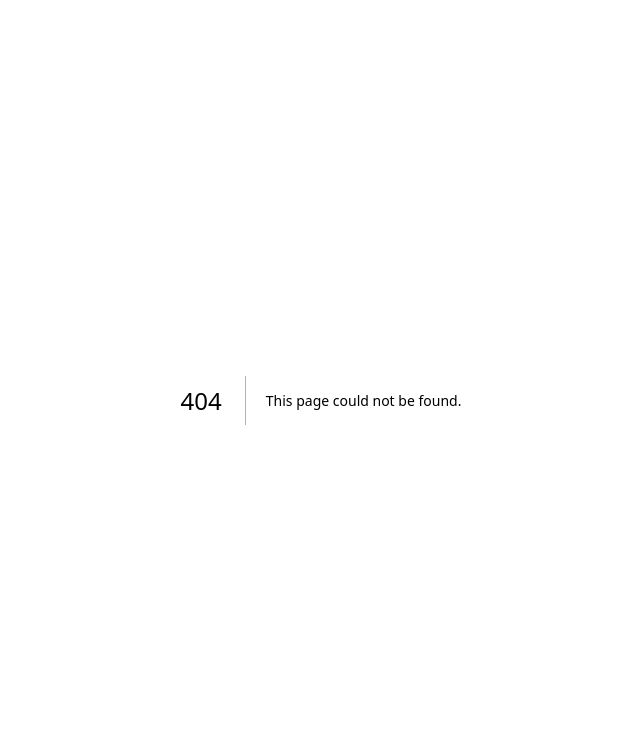
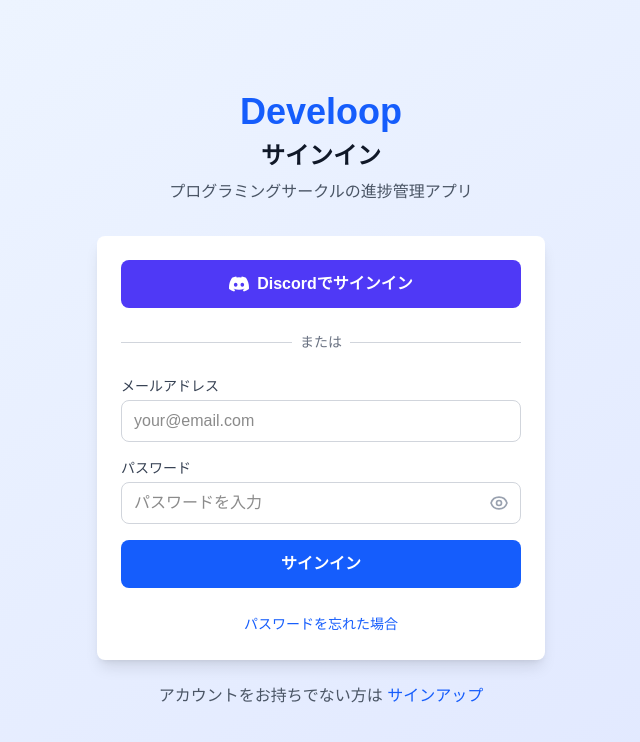
Before and after one commit to develoop-official/develop-site, a Next.js app: page /auth/signin in a window 1280 px wide. Before the commit this address had no page. Shown: the top 742 px of the page, without its empty margins (319-959 px from the left). Built offline with nearby package versions, Linux system fonts and the light colour scheme.

Commit message:
feat(auth): サインインページを追加（Discord OAuth導線/Emailフォーム） (DV001)

```diff
--- /dev/null
+++ b/app/auth/signin/page.tsx
@@ -0,0 +1,195 @@
+/**
+ * @file auth/signin/page.tsx
+ * @description サインインページ - Discord OAuth + Email/Password認証
+ */
+
+'use client';
+
+import { useState } from 'react';
+import { useRouter } from 'next/navigation';
+import Link from 'next/link';
+
+/**
+ * サインインページコンポーネント
+ * @returns {JSX.Element} サインインページコンポーネント
+ */
+export default function SignInPage() {
+  const router = useRouter();
+  const [formData, setFormData] = useState({
+    email: '',
+    password: ''
+  });
+
+  const [isSubmitting, setIsSubmitting] = useState(false);
+  const [showPassword, setShowPassword] = useState(false);
+
+  /**
+   * フォームデータの更新処理
+   * @param {string} field - フィールド名
+   * @param {string} value - 値
+   */
+  const handleInputChange = (field: string, value: string) => {
+    setFormData(prev => ({
+      ...prev,
+      [field]: value
+    }));
+  };
+
+  /**
+   * Email/Passwordサインイン処理
+   * @param {React.FormEvent} e - フォームイベント
+   */
+  const handleEmailSignIn = async (e: React.FormEvent) => {
+    e.preventDefault();
+    setIsSubmitting(true);
+
+    try {
+      // TODO: Supabase Authでサインイン
+      console.log('サインイン試行:', formData);
+
+      // 成功時の処理
+      alert('サインインに成功しました！');
+      router.push('/');
+    } catch (error) {
+      console.error('サインインエラー:', error);
+      alert('サインインに失敗しました。もう一度お試しください。');
+    } finally {
+      setIsSubmitting(false);
+    }
+  };
+
+  /**
+   * Discord OAuth認証処理
+   */
+  const handleDiscordSignIn = async () => {
+    try {
+      // TODO: Discord OAuth認証の実装
+      console.log('Discord OAuth認証開始');
+      alert('Discord OAuth認証機能は準備中です');
+    } catch (error) {
+      console.error('Discord OAuthエラー:', error);
+      alert('Discord認証に失敗しました。');
+    }
+  };
+
+  return (
+    <div className="min-h-screen bg-gradient-to-br from-blue-50 to-indigo-100 flex items-center justify-center px-4">
+      <div className="max-w-md w-full">
+        {/* ロゴ・タイトル */}
+        <div className="text-center mb-8">
+          <div className="text-4xl font-bold text-blue-600 mb-2">Develoop</div>
+          <h1 className="text-2xl font-semibold text-gray-900">サインイン</h1>
+          <p className="text-gray-600 mt-2">
+            プログラミングサークルの進捗管理アプリ
+          </p>
+        </div>
+
+        {/* サインインフォーム */}
+        <div className="bg-white rounded-lg shadow-lg p-6">
+          {/* Discord OAuth */}
+          <button
+            onClick={handleDiscordSignIn}
+            className="w-full bg-indigo-600 text-white py-3 px-4 rounded-lg font-semibold hover:bg-indigo-700 transition-colors mb-6 flex items-center justify-center"
+          >
+            <svg className="w-5 h-5 mr-2" fill="currentColor" viewBox="0 0 24 24">
+              <path d="M20.317 4.37a19.791 19.791 0 0 0-4.885-1.515a.074.074 0 0 0-.079.037c-.21.375-.444.864-.608 1.25a18.27 18.27 0 0 0-5.487 0a12.64 12.64 0 0 0-.617-1.25a.077.077 0 0 0-.079-.037A19.736 19.736 0 0 0 3.677 4.37a.07.07 0 0 0-.032.027C.533 9.046-.32 13.58.099 18.057a.082.082 0 0 0 .031.057a19.9 19.9 0 0 0 5.993 3.03a.078.078 0 0 0 .084-.028a14.09 14.09 0 0 0 1.226-1.994a.076.076 0 0 0-.041-.106a13.107 13.107 0 0 1-1.872-.892a.077.077 0 0 1-.008-.128a10.2 10.2 0 0 0 .372-.292a.074.074 0 0 1 .077-.01c3.928 1.793 8.18 1.793 12.062 0a.074.074 0 0 1 .078.01c.12.098.246.198.373.292a.077.077 0 0 1-.006.127a12.299 12.299 0 0 1-1.873.892a.077.077 0 0 0-.041.107c.36.698.772 1.362 1.225 1.993a.076.076 0 0 0 .084.028a19.839 19.839 0 0 0 6.002-3.03a.077.077 0 0 0 .032-.054c.5-5.177-.838-9.674-3.549-13.66a.061.061 0 0 0-.031-.03zM8.02 15.33c-1.183 0-2.157-1.085-2.157-2.419c0-1.333.956-2.419 2.157-2.419c1.21 0 2.176 1.096 2.157 2.42c0 1.333-.956 2.418-2.157 2.418zm7.975 0c-1.183 0-2.157-1.085-2.157-2.419c0-1.333.955-2.419 2.157-2.419c1.21 0 2.176 1.096 2.157 2.42c0 1.333-.946 2.418-2.157 2.418z"/>
+            </svg>
+            Discordでサインイン
+          </button>
+
+          {/* 区切り線 */}
+          <div className="relative mb-6">
+            <div className="absolute inset-0 flex items-center">
+              <div className="w-full border-t border-gray-300" />
+            </div>
+            <div className="relative flex justify-center text-sm">
+              <span className="px-2 bg-white text-gray-500">または</span>
+            </div>
+          </div>
+
+          {/* Email/Passwordフォーム */}
+          <form onSubmit={handleEmailSignIn} className="space-y-4">
+            <div>
+              <label htmlFor="email" className="block text-sm font-medium text-gray-700 mb-1">
+                メールアドレス
+              </label>
+              <input
+                type="email"
+                id="email"
+                required
+                value={formData.email}
+                onChange={(e) => handleInputChange('email', e.target.value)}
+                className="w-full px-3 py-2 border border-gray-300 rounded-lg focus:ring-2 focus:ring-blue-500 focus:border-transparent"
+                placeholder="your@email.com"
+              />
+            </div>
+
+            <div>
+              <label htmlFor="password" className="block text-sm font-medium text-gray-700 mb-1">
+                パスワード
+              </label>
+              <div className="relative">
+                <input
+                  type={showPassword ? 'text' : 'password'}
+                  id="password"
+                  required
+                  value={formData.password}
+                  onChange={(e) => handleInputChange('password', e.target.value)}
+                  className="w-full px-3 py-2 border border-gray-300 rounded-lg focus:ring-2 focus:ring-blue-500 focus:border-transparent pr-10"
+                  placeholder="パスワードを入力"
+                />
+                <button
+                  type="button"
+                  onClick={() => setShowPassword(!showPassword)}
+                  className="absolute inset-y-0 right-0 pr-3 flex items-center"
+                >
+                  {showPassword ? (
+                    <svg className="h-5 w-5 text-gray-400" fill="none" viewBox="0 0 24 24" stroke="currentColor">
+                      <path strokeLinecap="round" strokeLinejoin="round" strokeWidth={2} d="M13.875 18.825A10.05 10.05 0 0112 19c-4.478 0-8.268-2.943-9.543-7a9.97 9.97 0 011.563-3.029m5.858.908a3 3 0 114.243 4.243M9.878 9.878l4.242 4.242M9.878 9.878L3 3m6.878 6.878L21 21" />
+                    </svg>
+                  ) : (
+                    <svg className="h-5 w-5 text-gray-400" fill="none" viewBox="0 0 24 24" stroke="currentColor">
+                      <path strokeLinecap="round" strokeLinejoin="round" strokeWidth={2} d="M15 12a3 3 0 11-6 0 3 3 0 016 0z" />
+                      <path strokeLinecap="round" strokeLinejoin="round" strokeWidth={2} d="M2.458 12C3.732 7.943 7.523 5 12 5c4.478 0 8.268 2.943 9.542 7-1.274 4.057-5.064 7-9.542 7-4.477 0-8.268-2.943-9.542-7z" />
+                    </svg>
+                  )}
+                </button>
+              </div>
+            </div>
+
+            <button
+              type="submit"
+              disabled={isSubmitting}
+              className="w-full bg-blue-600 text-white py-3 px-4 rounded-lg font-semibold hover:bg-blue-700 disabled:opacity-50 disabled:cursor-not-allowed transition-colors"
+            >
+              {isSubmitting ? 'サインイン中...' : 'サインイン'}
+            </button>
+          </form>
+
+          {/* リンク */}
+          <div className="mt-6 text-center">
+            <Link
+              href="/auth/forgot-password"
+              className="text-sm text-blue-600 hover:text-blue-500"
+            >
+              パスワードを忘れた場合
+            </Link>
+          </div>
+        </div>
+
+        {/* サインアップリンク */}
+        <div className="text-center mt-6">
+          <p className="text-gray-600">
+            アカウントをお持ちでない方は{' '}
+            <Link
+              href="/auth/signup"
+              className="text-blue-600 hover:text-blue-500 font-medium"
+            >
+              サインアップ
+            </Link>
+          </p>
+        </div>
+      </div>
+    </div>
+  );
+}
```
